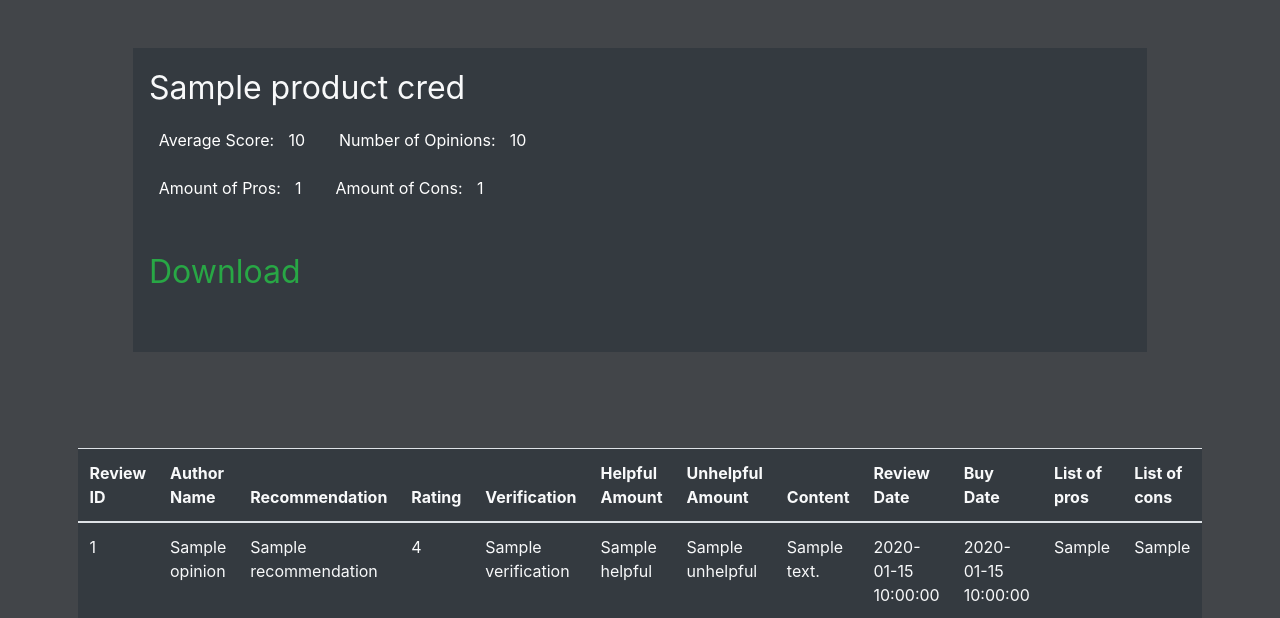
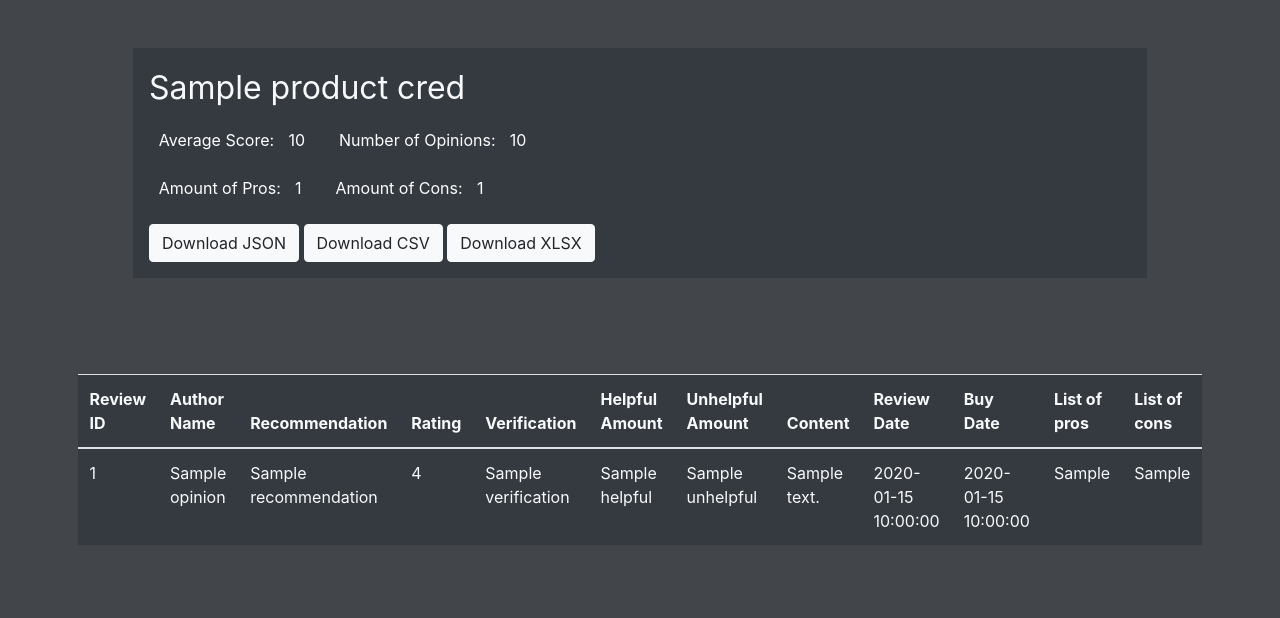
Before and after one commit to AdamJablonski592/CeneoScraper, a Flask app: template templates/product_site.html in a window 1280 px wide. Shown: the part 89-707 px from the top of the page. Run offline with Flask 2, Linux system fonts and the light colour scheme; the template is opened without the code that fills it: most values are stand-ins (such as "Sample title", 1, 10 or a date in 2020).

Commit message:
download opinions in json, csv and xlsx

```diff
--- a/app.py
+++ b/app.py
@@ -1,5 +1,8 @@
 from flask import Flask, render_template, request
 from classes.product import Product
+import json
+import csv
+import pandas as pd
 
 app = Flask(__name__)
 
@@ -35,5 +38,31 @@ def fetch_data():
         product_data = generate_product(product_id)
         return render_template('product_site.html', opinions = product_data[0], product_cred = product_data[1])
 
+@app.route('/download_json/<string:id>', methods = ['GET'])
+def download_json(id):
+    if request.method == 'GET':
+        product_data = generate_product(id)
+        with open(f'{id}.json', 'w', encoding='utf8') as fp:
+            json.dump(product_data[0], fp, ensure_ascii=False)
+        return render_template('download.html')
+
+@app.route('/download_csv/<string:id>', methods = ['GET'])
+def download_csv(id):
+    if request.method == 'GET':
+        opinions = generate_product(id)[0]
+        with open('ttest.csv', 'w', encoding='utf8') as f:
+            writer = csv.writer(f)
+            writer.writerow(['review_id', 'author_name', 'recommendation', 'stars_given', 'verification', 'helpful', 'unhelpful', 'review_content', 'review_date', 'buy_date', 'list_of_pros', 'list_of_cons'])
+            for dict in opinions:
+                writer.writerow(dict.values())
+        return render_template('download.html')
+
+@app.route('/download_xlsx/<string:id>', methods = ['GET'])
+def download_xlsx(id):
+    if request.method == 'GET':
+        opinions = generate_product(id)[0]
+        df = pd.DataFrame.from_dict(opinions)
+        df.to_excel('opinions.xlsx')
+        return render_template('download.html')
 
 app.run(host="0.0.0.0", port=80, debug=True)
--- a/classes/product.py
+++ b/classes/product.py
@@ -1,6 +1,7 @@
 import bs4, requests, re, math
 from .extractor import Extractor
 from .review import Review
+import json
 
 class Product():
     URL = "https://www.ceneo.pl/"
--- a/templates/product_site.html
+++ b/templates/product_site.html
@@ -14,10 +14,9 @@
             <span>Amount of Cons: <span>{{product_cred['num_of_cons']}}</span></span>
         </div>
         <div class="json">
-            <a href="download/{{product_cred['product_code']}}"
-                class="text-success p-2 mx-2 text-decoration-none">
-                <p style="font-size: 2em;">Download</p>
-            </a>
+            <a class="btn btn-light" href="/download_json/{{product_cred['product_id']}}" role="button">Download JSON</a>
+            <a class="btn btn-light" href="/download_csv/{{product_cred['product_id']}}" role="button">Download CSV</a>
+            <a class="btn btn-light" href="/download_xlsx/{{product_cred['product_id']}}" role="button">Download XLSX</a>
         </div>
     </div>
 </div>
```
